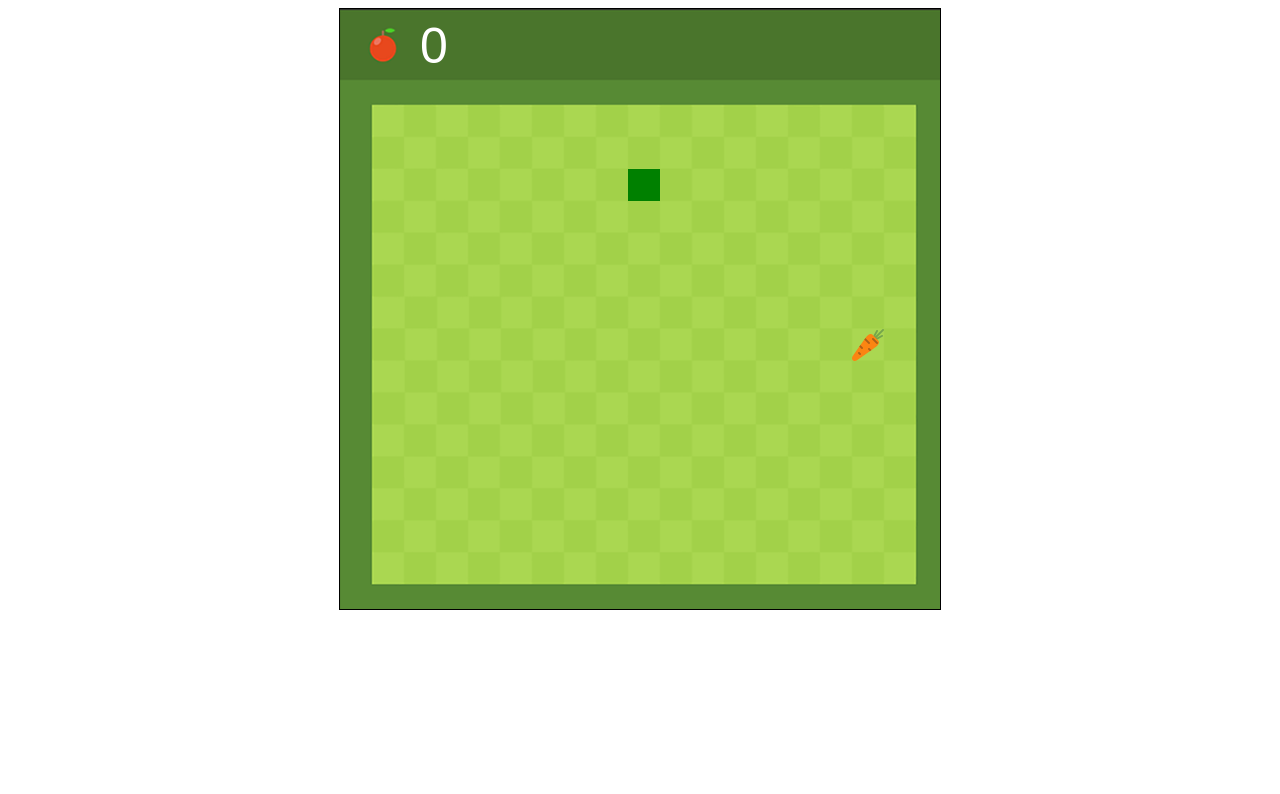
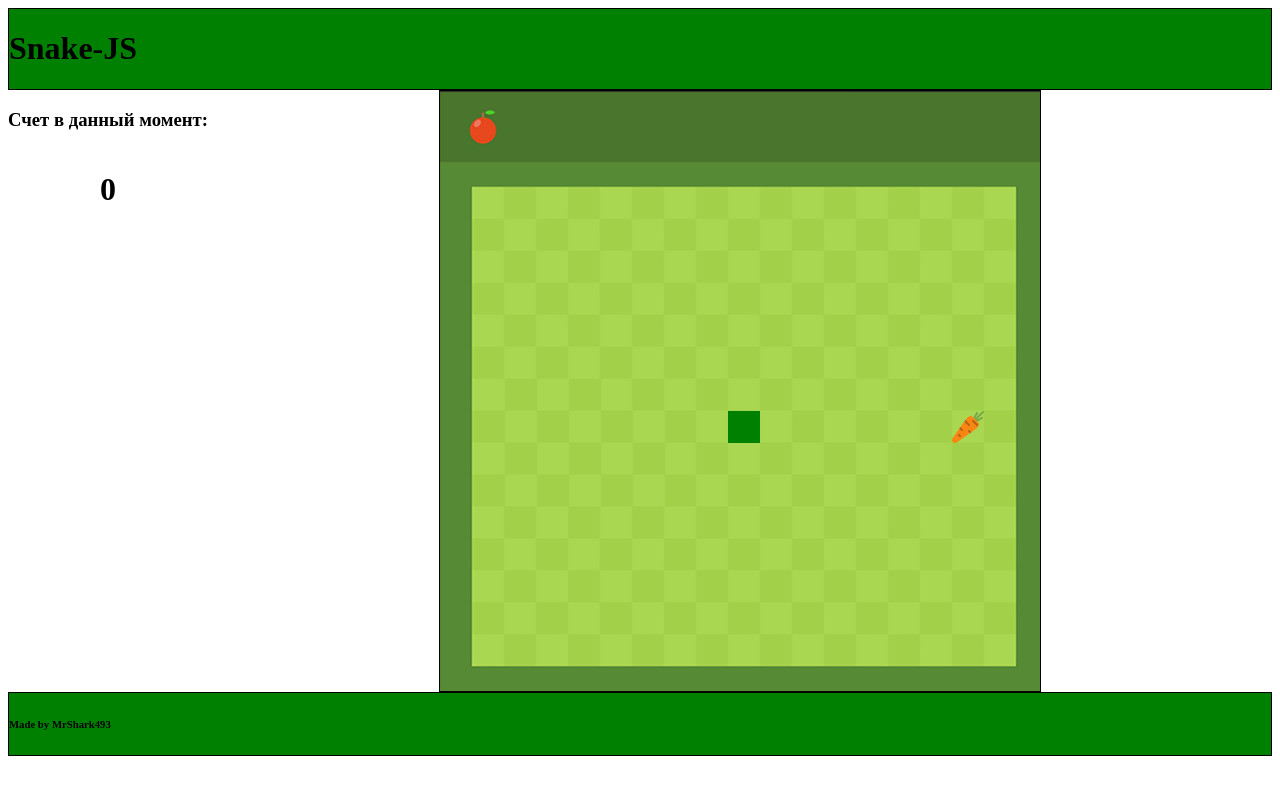
Before and after one commit to MrShark493/Snake-JS, a plain HTML site: page index.html in a window 1280 px wide. Drawn offline with Linux system fonts and the light colour scheme.

Commit message:
Patch 1.1

```diff
--- a/index.html
+++ b/index.html
@@ -8,10 +8,26 @@
  </head>
 
  <body>
-    <div id="canvasContainer">
-        <canvas id="canvas" width="600" height="600"></canvas>
-        <script src="script.js"></script>
+    <header>
+        <div>
+            <h1>Snake-JS</h1>
+        </div>
+    </header>
+    <div id="globalContainer">
+        <div id='leftPanel'>
+            <h3> Счет в данный момент: </h3>
+            <h1 id="scoreHeader">0</h1>
+        </div>
+        <div id="canvasContainer">
+            <canvas id="canvas" width="600" height="600"></canvas>
+            <script src="script.js"></script>
+        </div>
     </div>
+    <footer>
+        <div>
+            <h6>Made by MrShark493</h1>
+        </div>
+    </footer>
  </body>
 
 </html>
--- a/script.js
+++ b/script.js
@@ -22,7 +22,7 @@ const playgroundSize = {width: 17, height: 15};
 
 let score = 0;
 
-let dir = 'up';
+let dir = '';
 
 const snake = [];
 
@@ -35,7 +35,7 @@ let objfood = {
     x: Math.floor(Math.random()*17 + 1) * box,
     y: Math.floor(Math.random()*15 + 3) * box
 };
-//секция собственных событий
+//секция событий
 //////////////////////////////////////////
 
 const gameRestart = () => {
@@ -48,8 +48,22 @@ const gameRestart = () => {
         x: Math.floor(Math.random()*17 + 1) * box,
         y: Math.floor(Math.random()*15 + 3) * box
     };
+    scoreReset();
+    dir = '';
+}
+//обновление счета
+const scoreRefresh = (score) => {
+    document.getElementById('scoreHeader').innerHTML = score;
+};
+
+const scoreReset = () => {
     score = 0;
-    dir = '';
+    scoreRefresh(score);
+}
+
+const scoreUp = () => {
+    score += 1;
+    scoreRefresh(score);
 }
 
 //секция глобальных функций
@@ -71,7 +85,6 @@ const direction = (e) => { // <- Задаем функцию
 }
 
 const drawGraphics = () => { //<- функция рисующая картинку
-    //context.drawImage(playground, 0, 0);
     context.clearRect(0, 0, canvasWidth, canvasHeight);
     context.drawImage(food, objfood.x, objfood.y);
 
@@ -82,16 +95,16 @@ const drawGraphics = () => { //<- функция рисующая картинк
     }
 
     //отрисовка игрового счетчика в верхнем левом углу
-    context.fillStyle = 'white';
-    context.font = '50px Arial';
-    context.fillText(score, box * 2.5, box * 1.7); // <- !!! пофиксить. Сильно влияет на производительность
+    // context.fillStyle = 'white';
+    // context.font = '50px Arial';
+    // context.fillText(score, box * 2.5, box * 1.7);
 
     if (snake[0].x == objfood.x && snake[0].y == objfood.y) {
         snake.push({x: -2, y: -2});
-        score += 1;
+        scoreUp();
         objfood = {
-            x: Math.floor((Math.random() *17 + 1)) * box,
-            y: Math.floor((Math.random() *15 + 3)) * box
+            x: Math.floor((Math.random() * 17 + 1)) * box,
+            y: Math.floor((Math.random() * 15 + 3)) * box
         };
     }
 
--- a/style.css
+++ b/style.css
@@ -1,6 +1,31 @@
+header {
+    height: 10%;
+    background-color: green;
+    border: 1px solid black;
+}
+
+#globalContainer {
+    display: flex;
+    flex-direction: row;
+    justify-content: flex-start;
+}
+
+#leftPanel {
+    display: flex;
+    flex-direction: column;
+    justify-content: flex-start;
+    text-align: center;
+}
+
 #canvasContainer {
     width: 600px;
     height: 600px;
     margin: auto;
     border: 1px solid black;
 }
+
+footer {
+    height: 10%;
+    background-color: green;
+    border: 1px solid black;
+}
```
